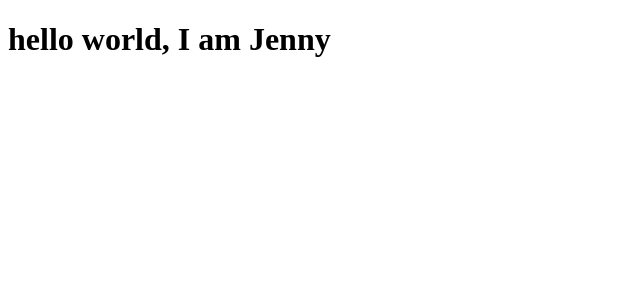
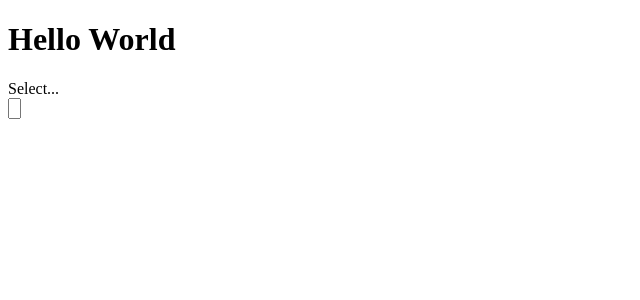
Before and after one commit to LukasWalisch/react-redux-challenge, a React app: page / in a window 1280 px wide. Shown: the top 300 px of the page, without its empty margins (0-640 px from the left). Built offline with nearby package versions, Linux system fonts and the light colour scheme.

Commit message:
first test select component

```diff
--- a/package.json
+++ b/package.json
@@ -12,7 +12,8 @@
   },
   "dependencies": {
     "react": "^15.0.2",
-    "react-dom": "^15.0.2"
+    "react-dom": "^15.0.2",
+    "react-select": "^1.0.0-beta13"
   },
   "devDependencies": {
     "nwb": "0.10.x"
--- a/src/App.js
+++ b/src/App.js
@@ -1,18 +1,36 @@
 import React from 'react'
+import Select from 'react-select'
 
 export default class App extends React.Component {
+    constructor() {
+        super();
+        this.state = {
+            selectedOption: "",
+            options: [
+                { value: 'one', label: 'One' },
+                { value: 'two', label: 'Two' }
+            ]
+        };
+        this.handleChange = this.handleChange.bind(this);
+    }
 
-  constructor(){
-    super();
-    this.state = {name: "Lukas"};
-  }
+    handleChange(option) {
+        var  value  = option.value
+        this.setState({ selectedOption: value });
+    }
 
-  render(){
-      setTimeout(() => {
-        this.setState({name: "Jenny"});
-      }, 3000);
-    return (
-        <h1>hello world, I am {this.state.name}</h1>
-    );
-  }
+    render() {
+
+        const selectStyle = {
+            width: "300px"
+
+        }
+
+        return(
+            <div>
+                <h1>Hello World</h1>
+                <Select style={selectStyle} options={this.state.options} value={this.state.selectedOption} onChange={this.handleChange}/>
+            </div>
+        );
+    }
 }
```
